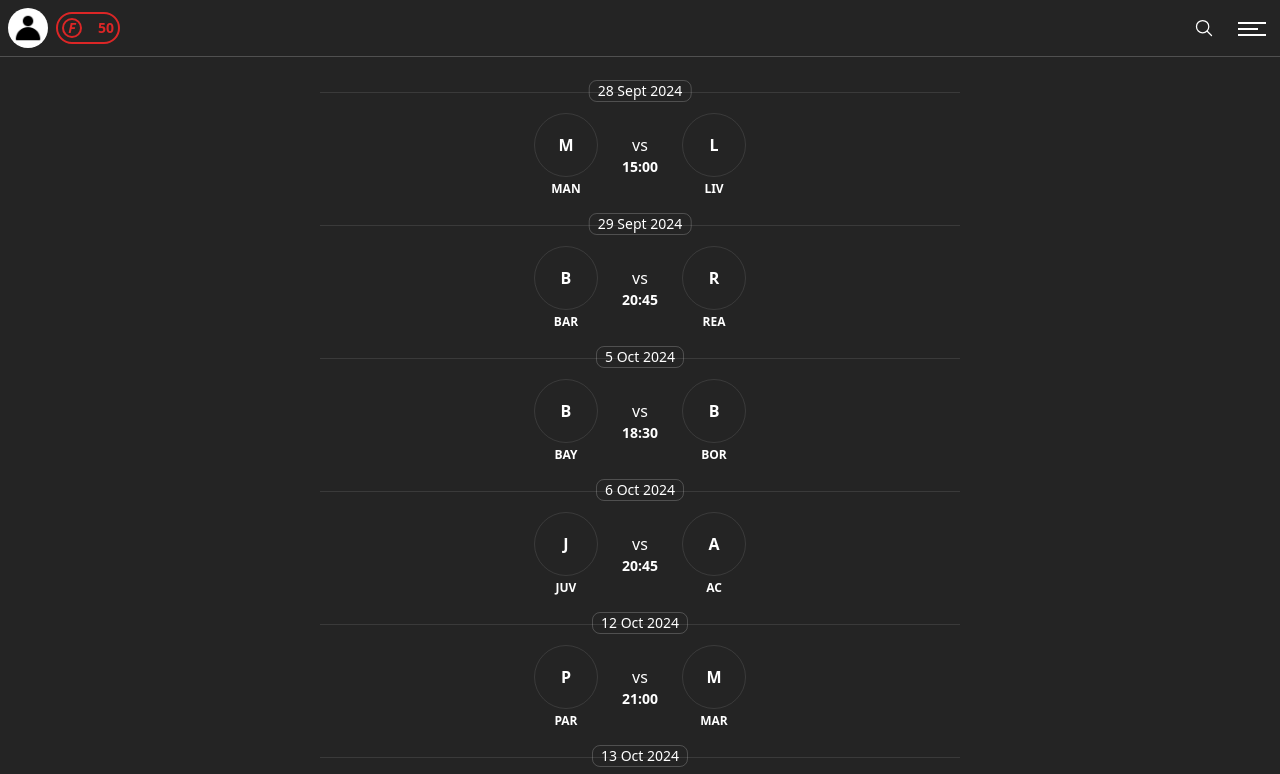
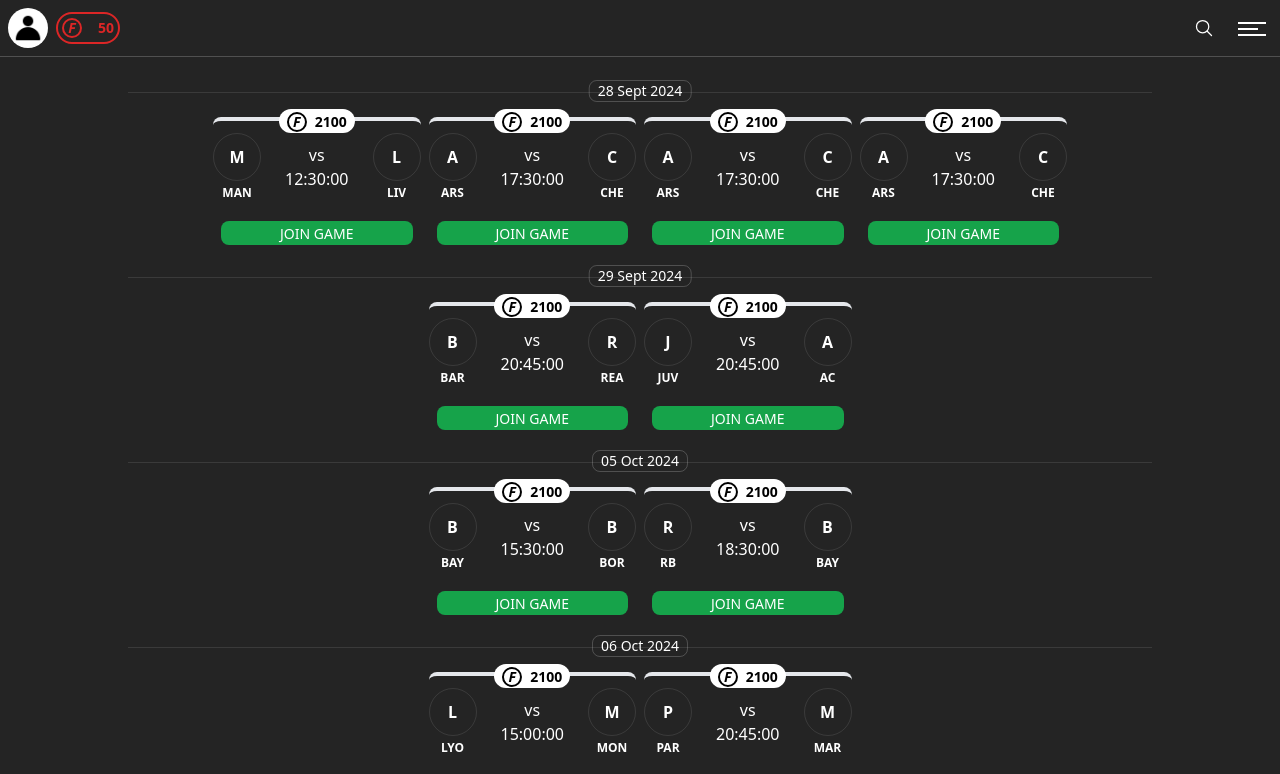
Before and after one commit to Manoj-Kumar-Munda/futy-assignment, a React (Vite) app: page / in a window 1280 px wide. Shown: the top 774 px of the page. Built offline with nearby package versions, Linux system fonts and the light colour scheme.

Commit message:
matches layout done

```diff
--- a/data/data.json
+++ b/data/data.json
@@ -1,204 +1,265 @@
 {
   "matches": [
     {
+      "date": "2024-09-28",
+      "games": [
+        {
           "team1": "Manchester United",
           "team2": "Liverpool",
-        "dateTime": "2024-09-28T15:00:00"
+          "time": "12:30:00"
         },
+        {
+          "team1": "Arsenal",
+          "team2": "Chelsea",
+          "time": "17:30:00"
+        },
+        {
+          "team1": "Arsenal",
+          "team2": "Chelsea",
+          "time": "17:30:00"
+        },
+        {
+          "team1": "Arsenal",
+          "team2": "Chelsea",
+          "time": "17:30:00"
+        }
+
+      ]
+    },
+    {
+      "date": "2024-09-29",
+      "games": [
         {
           "team1": "Barcelona",
           "team2": "Real Madrid",
-        "dateTime": "2024-09-29T20:45:00"
-      },
-      {
-        "team1": "Bayern Munich",
-        "team2": "Borussia Dortmund",
-        "dateTime": "2024-10-05T18:30:00"
+          "time": "20:45:00"
         },
         {
           "team1": "Juventus",
           "team2": "AC Milan",
-        "dateTime": "2024-10-06T20:45:00"
+          "time": "20:45:00"
+        }
+      ]
+    },
+    {
+      "date": "2024-10-05",
+      "games": [
+        {
+          "team1": "Bayern Munich",
+          "team2": "Borussia Dortmund",
+          "time": "15:30:00"
+        },
+        {
+          "team1": "RB Leipzig",
+          "team2": "Bayer Leverkusen",
+          "time": "18:30:00"
+        }
+      ]
+    },
+    {
+      "date": "2024-10-06",
+      "games": [
+        {
+          "team1": "Lyon",
+          "team2": "Monaco",
+          "time": "15:00:00"
         },
         {
           "team1": "Paris Saint-Germain",
           "team2": "Marseille",
-        "dateTime": "2024-10-12T21:00:00"
+          "time": "20:45:00"
+        }
+      ]
     },
     {
-        "team1": "Arsenal",
-        "team2": "Chelsea",
-        "dateTime": "2024-10-13T16:30:00"
-      },
+      "date": "2024-10-12",
+      "games": [
         {
           "team1": "Inter Milan",
           "team2": "AS Roma",
-        "dateTime": "2024-10-19T20:45:00"
+          "time": "20:45:00"
+        }
+      ]
     },
+    {
+      "date": "2024-10-13",
+      "games": [
+        {
+          "team1": "Napoli",
+          "team2": "Lazio",
+          "time": "15:00:00"
+        }
+      ]
+    },
+    {
+      "date": "2024-10-19",
+      "games": [
         {
           "team1": "Atletico Madrid",
           "team2": "Sevilla",
-        "dateTime": "2024-10-20T18:00:00"
+          "time": "18:00:00"
+        },
+        {
+          "team1": "Real Sociedad",
+          "team2": "Athletic Bilbao",
+          "time": "21:00:00"
+        }
+      ]
+    },
+    {
+      "date": "2024-10-20",
+      "games": [
+        {
+          "team1": "West Ham",
+          "team2": "Crystal Palace",
+          "time": "14:00:00"
         },
         {
           "team1": "Manchester City",
           "team2": "Tottenham",
-        "dateTime": "2024-10-26T17:30:00"
+          "time": "16:30:00"
+        }
+      ]
     },
     {
-        "team1": "Napoli",
-        "team2": "Lazio",
-        "dateTime": "2024-10-27T15:00:00"
+      "date": "2024-10-26",
+      "games": [
+        {
+          "team1": "Borussia Monchengladbach",
+          "team2": "Schalke 04",
+          "time": "15:30:00"
         },
         {
-        "team1": "Borussia Monchengladbach",
-        "team2": "RB Leipzig",
-        "dateTime": "2024-11-02T15:30:00"
+          "team1": "VfB Stuttgart",
+          "team2": "Eintracht Frankfurt",
+          "time": "18:30:00"
+        }
+      ]
     },
     {
-        "team1": "Lyon",
-        "team2": "Monaco",
-        "dateTime": "2024-11-03T21:00:00"
-      },
+      "date": "2024-10-27",
+      "games": [
         {
           "team1": "Everton",
           "team2": "Aston Villa",
-        "dateTime": "2024-11-09T15:00:00"
-      },
-      {
-        "team1": "Porto",
-        "team2": "Benfica",
-        "dateTime": "2024-11-10T20:00:00"
-      },
-      {
-        "team1": "Ajax",
-        "team2": "PSV Eindhoven",
-        "dateTime": "2024-11-16T20:45:00"
-      },
-      {
-        "team1": "Boca Juniors",
-        "team2": "River Plate",
-        "dateTime": "2024-11-17T20:00:00"
-      },
-      {
-        "team1": "Celtic",
-        "team2": "Rangers",
-        "dateTime": "2024-11-23T12:30:00"
-      },
-      {
-        "team1": "Fenerbahce",
-        "team2": "Galatasaray",
-        "dateTime": "2024-11-24T19:00:00"
-      },
-      {
-        "team1": "Sporting CP",
-        "team2": "Braga",
-        "dateTime": "2024-11-30T20:30:00"
-      },
-      {
-        "team1": "Flamengo",
-        "team2": "Palmeiras",
-        "dateTime": "2024-12-01T16:00:00"
-      },
-      {
-        "team1": "West Ham",
-        "team2": "Crystal Palace",
-        "dateTime": "2024-12-07T15:00:00"
-      },
-      {
-        "team1": "Feyenoord",
-        "team2": "AZ Alkmaar",
-        "dateTime": "2024-12-08T14:30:00"
-      },
-      {
-        "team1": "Bayer Leverkusen",
-        "team2": "Eintracht Frankfurt",
-        "dateTime": "2024-12-14T18:30:00"
-      },
-      {
-        "team1": "Lille",
-        "team2": "Nice",
-        "dateTime": "2024-12-15T17:00:00"
-      },
-      {
-        "team1": "Wolves",
-        "team2": "Leicester City",
-        "dateTime": "2024-12-21T15:00:00"
-      },
-      {
-        "team1": "Atalanta",
-        "team2": "Fiorentina",
-        "dateTime": "2024-12-22T20:45:00"
-      },
-      {
-        "team1": "Real Sociedad",
-        "team2": "Athletic Bilbao",
-        "dateTime": "2024-12-28T21:00:00"
+          "time": "14:00:00"
         },
         {
           "team1": "Newcastle",
           "team2": "Leeds United",
-        "dateTime": "2024-12-29T14:00:00"
+          "time": "16:30:00"
+        }
+      ]
     },
     {
-        "team1": "Schalke 04",
-        "team2": "VfB Stuttgart",
-        "dateTime": "2025-01-04T15:30:00"
+      "date": "2024-11-02",
+      "games": [
+        {
+          "team1": "Porto",
+          "team2": "Benfica",
+          "time": "20:00:00"
+        }
+      ]
     },
     {
-        "team1": "Olympiacos",
-        "team2": "PAOK",
-        "dateTime": "2025-01-05T19:30:00"
+      "date": "2024-11-03",
+      "games": [
+        {
+          "team1": "Sporting CP",
+          "team2": "Braga",
+          "time": "18:00:00"
+        }
+      ]
     },
     {
-        "team1": "Brighton",
-        "team2": "Fulham",
-        "dateTime": "2025-01-11T15:00:00"
+      "date": "2024-11-09",
+      "games": [
+        {
+          "team1": "Ajax",
+          "team2": "PSV Eindhoven",
+          "time": "20:45:00"
+        }
+      ]
+    },
+    {
+      "date": "2024-11-10",
+      "games": [
+        {
+          "team1": "Feyenoord",
+          "team2": "AZ Alkmaar",
+          "time": "14:30:00"
+        }
+      ]
+    },
+    {
+      "date": "2024-11-16",
+      "games": [
+        {
+          "team1": "Boca Juniors",
+          "team2": "River Plate",
+          "time": "20:00:00"
+        }
+      ]
+    },
+    {
+      "date": "2024-11-17",
+      "games": [
+        {
+          "team1": "Flamengo",
+          "team2": "Palmeiras",
+          "time": "16:00:00"
+        }
+      ]
+    },
+    {
+      "date": "2024-11-23",
+      "games": [
+        {
+          "team1": "Celtic",
+          "team2": "Rangers",
+          "time": "12:30:00"
+        }
+      ]
+    },
+    {
+      "date": "2024-11-24",
+      "games": [
+        {
+          "team1": "Fenerbahce",
+          "team2": "Galatasaray",
+          "time": "19:00:00"
+        }
+      ]
+    },
+    {
+      "date": "2024-11-30",
+      "games": [
+        {
+          "team1": "Lille",
+          "team2": "Nice",
+          "time": "17:00:00"
+        },
+        {
+          "team1": "Strasbourg",
+          "team2": "Rennes",
+          "time": "20:00:00"
+        }
+      ]
+    },
+    {
+      "date": "2024-12-01",
+      "games": [
+        {
+          "team1": "Atalanta",
+          "team2": "Fiorentina",
+          "time": "15:00:00"
         },
         {
           "team1": "Torino",
           "team2": "Sampdoria",
-        "dateTime": "2025-01-12T15:00:00"
-      },
-      {
-        "team1": "Villarreal",
-        "team2": "Valencia",
-        "dateTime": "2025-01-18T18:30:00"
-      },
-      {
-        "team1": "Strasbourg",
-        "team2": "Rennes",
-        "dateTime": "2025-01-19T15:00:00"
-      },
-      {
-        "team1": "Hertha Berlin",
-        "team2": "Union Berlin",
-        "dateTime": "2025-01-25T18:30:00"
-      },
-      {
-        "team1": "Southampton",
-        "team2": "Bournemouth",
-        "dateTime": "2025-01-26T14:00:00"
-      },
-      {
-        "team1": "Sassuolo",
-        "team2": "Bologna",
-        "dateTime": "2025-02-01T15:00:00"
-      },
-      {
-        "team1": "Celta Vigo",
-        "team2": "Deportivo La Coruna",
-        "dateTime": "2025-02-02T16:00:00"
-      },
-      {
-        "team1": "Anderlecht",
-        "team2": "Club Brugge",
-        "dateTime": "2025-02-08T20:45:00"
-      },
-      {
-        "team1": "Corinthians",
-        "team2": "Sao Paulo",
-        "dateTime": "2025-02-09T16:00:00"
+          "time": "20:45:00"
         }
       ]
     }
+  ]
+}
--- a/src/components/Currency.jsx
+++ b/src/components/Currency.jsx
@@ -1,8 +1,14 @@
 import React from "react";
+import { cn } from "../utils/cn";
 
-const Currency = () => {
+const Currency = ({ className }) => {
   return (
-    <div className="font-extrabold rounded-full inline-flex justify-center items-center w-5 h-5 border-red-600 border-2 text-sm italic font-sans">
+    <div
+      className={cn(
+        "font-extrabold rounded-full inline-flex justify-center items-center w-5 h-5 border-red-600 border-2 text-sm italic font-sans",
+        className
+      )}
+    >
       F
     </div>
   );
--- a/src/components/Team.jsx
+++ b/src/components/Team.jsx
@@ -3,7 +3,7 @@
 const Team = ({ team }) => {
   return (
     <div className="flex flex-col items-center gap-1">
-      <div className="w-16 h-16 rounded-full border border-white/10 flex justify-center items-center">
+      <div className="w-12 h-12 rounded-full border border-white/10 flex justify-center items-center">
         <span className="font-bold">{team.charAt(0)}</span>
       </div>
       <span className="text-center text-xs font-bold">
--- a/src/pages/Home/Upcoming.jsx
+++ b/src/pages/Home/Upcoming.jsx
@@ -1,8 +1,10 @@
 import React, { useCallback, useEffect, useRef, useState } from "react";
 import data from "../../../data/data.json";
+import Currency from "../../components/Currency";
 import { formatDate, formateTime } from "../../utils/helpers";
 import Team from "../../components/Team";
 import { useMotionValueEvent, useScroll } from "framer-motion";
+import { nanoid } from "nanoid";
 
 const Upcoming = () => {
   const [currentElement, setCurrentElement] = useState(null);
@@ -32,7 +34,7 @@
 
     elementsRef.current.forEach((element, index) => {
       const rect = element.getBoundingClientRect();
-      if (rect.top <= 10 && rect.bottom > 0) {
+      if (rect.top <= 20 && rect.bottom > 0) {
         setCurrentElement(element?.querySelector("#date")?.innerText);
       }
     });
@@ -43,7 +45,7 @@
   return (
     <div
       className="
-    relative max-w-screen-sm  w-full mx-auto pt-20 space-y-3"
+    relative max-w-screen-lg  w-full mx-auto pt-20 space-y-3"
     >
       <div className="z-50 fixed top-16 left-0 right-0 flex justify-center ">
         {showDate && (
@@ -55,29 +57,50 @@
       {data?.matches?.map((match, index) => (
         <div
           ref={(el) => (elementsRef.current[index] = el)}
-          className="flex flex-col gap-1"
-          key={match?.dateTime}
+          className="flex flex-col gap-1 items-center"
+          key={match?.date}
         >
           <div className="relative w-full h-[1px] bg-white/10">
             <span
               id="date"
               className="absolute inline-block border rounded-lg px-2 border-white/20 text-sm left-1/2 -translate-x-1/2 -top-3"
             >
-              {formatDate(match.dateTime)}
+              {formatDate(match.date)}
             </span>
           </div>
 
-          <div className="py-4 flex justify-center items-center">
-            <div className="flex items-center gap-6">
-              <Team team={match?.team1} />
-              <div className="flex flex-col items-center">
-                <span>vs</span>
-                <span className="text-sm font-semibold">
-                  {formateTime(match?.dateTime)}
-                </span>
+
+          <div className="flex gap-2 flex-wrap justify-center">
+
+          {match?.games?.map((game) => (
+            <div
+              key={nanoid()}
+              className="relative my-5 flex flex-col gap-2  border-t-4 rounded-lg"
+            >
+              <div className="absolute bg-white -top-3 left-1/2 -translate-x-1/2 rounded-xl">
+                <div className="inline-flex gap-2 items-center px-2">
+                  <Currency className={"text-black border-black"} />
+                  <span className="text-black font-bold text-sm">2100</span>
+                </div>
               </div>
-              <Team team={match?.team2} />
+              <div className="flex gap-2 sm:gap-6 items-center py-3">
+                <Team team={game?.team1} />
+
+                <div className="inline-flex flex-col items-center">
+
+                  <span>vs</span>
+                  <span>{game?.time}</span>
+                </div>
+
+                <Team team={game?.team2} />
+              </div>
+
+              <div className="bg-green-600 text-center rounded-lg mx-2">
+                <span className="uppercase text-sm font-medium">Join Game</span>
+              </div>
             </div>
+          ))}
+
           </div>
         </div>
       ))}
--- a/src/utils/helpers.js
+++ b/src/utils/helpers.js
@@ -2,11 +2,11 @@
   const date = new Date(dateString);
 
   // Using Intl.DateTimeFormat for formatting the date
-  const formattedDate = new Intl.DateTimeFormat("en-GB", {
-    day: "numeric",
+  const formattedDate = date.toLocaleDateString("en-GB", {
+    day: "2-digit",
     month: "short",
     year: "numeric",
-  }).format(date);
+  });
 
   return formattedDate;
 }
```
Lines whose indentation alone changed are shown as unchanged.
